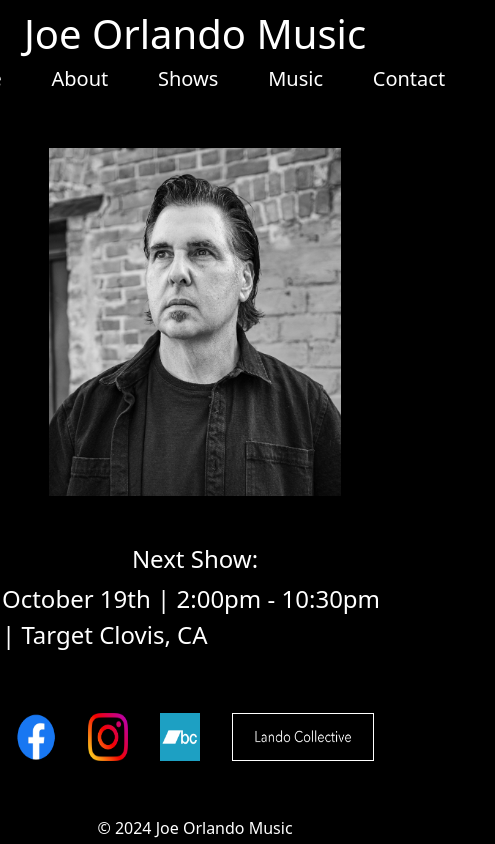
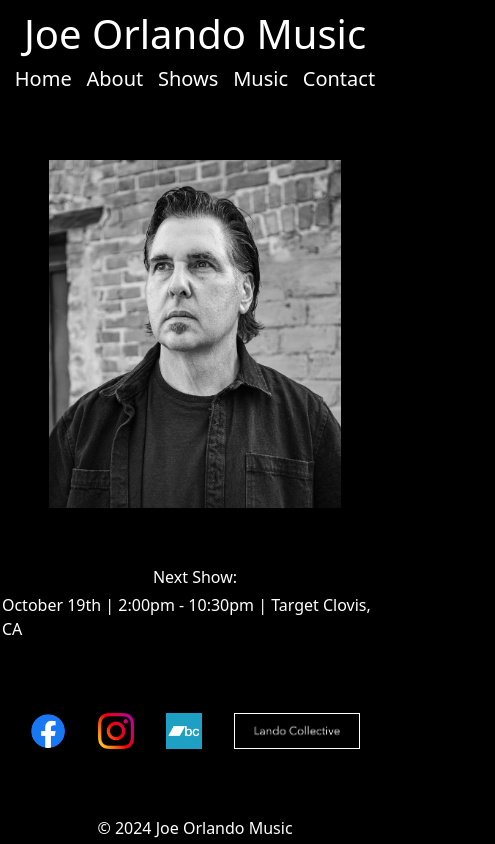
Before and after one commit to Robertjo97/JoeOrlandoMusic, a React (Vite) app: page / in a window 390 px wide. Shown: the whole page, 495 px wide, since content can reach past the window. Built offline with nearby package versions, Linux system fonts and the light colour scheme.

Commit message:
mobile styling

```diff
--- a/src/About/About.jsx
+++ b/src/About/About.jsx
@@ -1,5 +1,16 @@
+import Header from "../components/Header";
+import NavBar from "../components/Navbar";
+
 const About = () => {
-  return <h1>About Page</h1>;
+  return (
+    <div className="container">
+      <div className="top">
+        <Header />
+        <NavBar />
+      </div>
+      <p>About page</p>
+    </div>
+  );
 };
 
 export default About;
--- a/src/style.css
+++ b/src/style.css
@@ -151,4 +151,17 @@ nav a:hover {
   .top {
     flex-direction: column;
   } /*BEGIN MOBILE*/
+  nav {
+    max-width: 100%;
+  }
+  .header {
+    max-width: 100%;
+  }
+  .icons {
+    height: 36px;
+    width:auto;
+  }
+  .hero-container p {
+    font-size: 1rem;
+  }
 }
```
